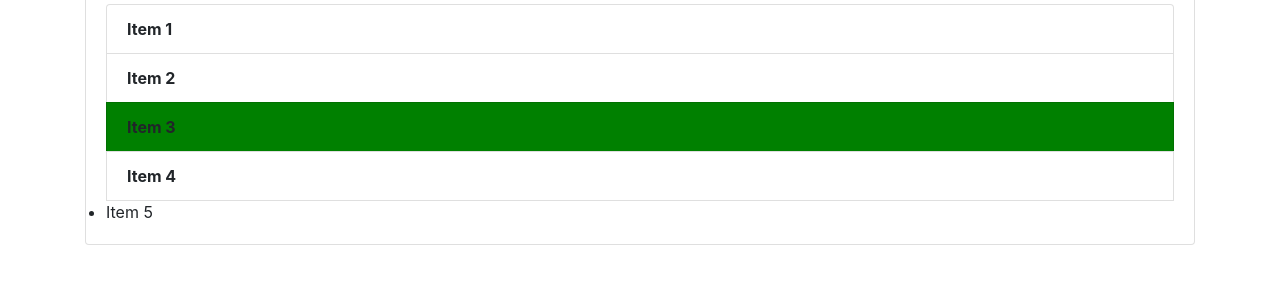
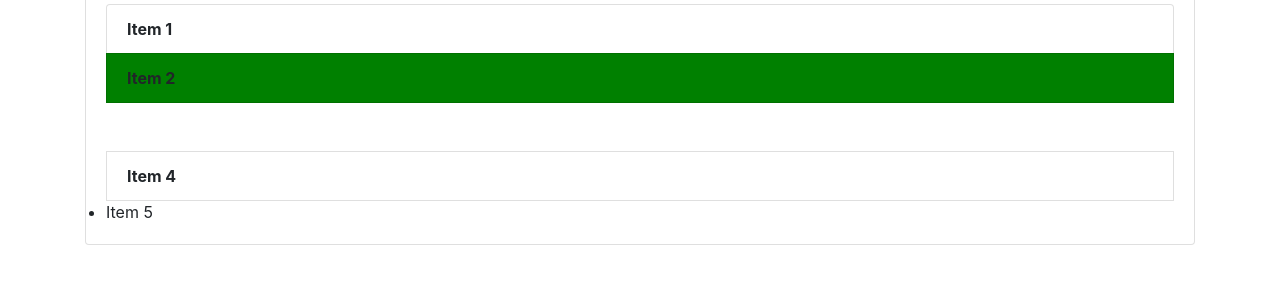
Before and after one commit to Rabbkhan/GitCode, a plain HTML site: page index.html in a window 1280 px wide. Shown: the part 276-560 px from the top of the page. Drawn offline with nearby package versions, Linux system fonts and the light colour scheme.

Commit message:
change background and invisible some items

```diff
--- a/index.html
+++ b/index.html
@@ -45,7 +45,9 @@ header.style.borderBottom = 'solid 3px #000';
   // Title.style.fontFamily = 'bold'
   Title.style.fontWeight = 'bold';
   console.log(items);
-  items[2].style.backgroundColor="green";
+  items[1].style.backgroundColor="green";
+  items[2].style.visibility='hidden'
+
   for(let i=0; i<items.length; i++){
     items[i].style.fontWeight="bold";
 
@@ -53,6 +55,7 @@ header.style.borderBottom = 'solid 3px #000';
 
 
 
+
   </script>
 </body>
 </html>
```
